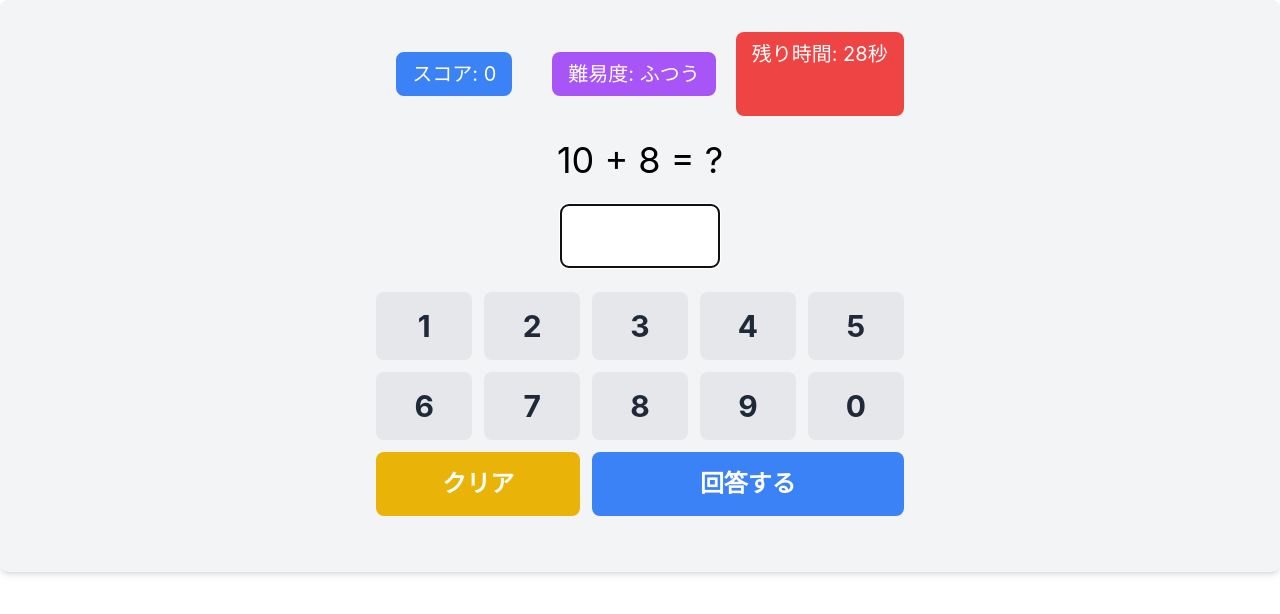
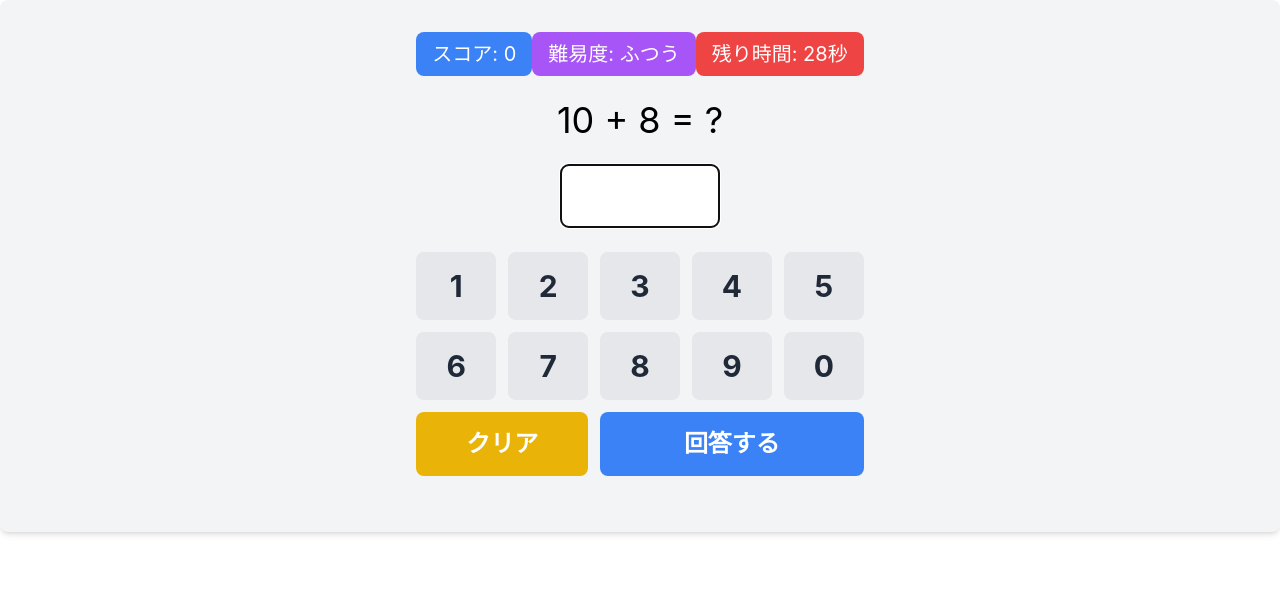
Before and after one commit to meme0728/sandbox, a React (Create React App) app: page / in a window 1280 px wide. Both pictures are taken after a click on the button "スタート！". Shown: the top 614 px of the page. Built offline with nearby package versions, Linux system fonts and the light colour scheme; no server answers.

Commit message:
change path to sound full path

```diff
--- a/src/App.js
+++ b/src/App.js
@@ -17,8 +17,10 @@ const AdditionGame = () => {
   const [level, setLevel] = useState('ふつう');
 
   // use-soundフックを使用して効果音を定義
-  const [playCorrect] = useSound('./tree/main/public/maru_short.mp3', { volume: 0.7 });
-  const [playIncorrect] = useSound('./tree/main/public/beep.mp3', { volume: 0.7 });
+  // const [playCorrect] = useSound('./tree/main/public/maru_short.mp3', { volume: 0.7 });
+  // const [playIncorrect] = useSound('./tree/main/public/beep.mp3', { volume: 0.7 });
+  const [playCorrect] = useSound('https://github.com/meme0728/sandbox/blob/3983584bad7080ca5ddbf5d75742505e3bb28070/public/maru_short.mp3', { volume: 0.7 });
+  const [playIncorrect] = useSound('https://github.com/meme0728/sandbox/blob/3983584bad7080ca5ddbf5d75742505e3bb28070/public/beep.mp3', { volume: 0.7 });
 
   // レベルごとの数値の上限を定義
   const levelLimits = {
@@ -223,10 +225,10 @@ const AdditionGame = () => {
       ) : (
         <div className="text-center">
           <div className="flex justify-between w-full mb-6">
-            <div className="bg-blue-500 text-white px-4 py-2 rounded-lg text-xl m-5">
+            <div className="bg-blue-500 text-white px-4 py-2 rounded-lg text-xl p-2">
               スコア: {score}
             </div>
-            <div className="bg-purple-500 text-white px-4 py-2 rounded-lg text-xl m-5">
+            <div className="bg-purple-500 text-white px-4 py-2 rounded-lg text-xl p-2">
               難易度: {level}
             </div>
             <div
```
